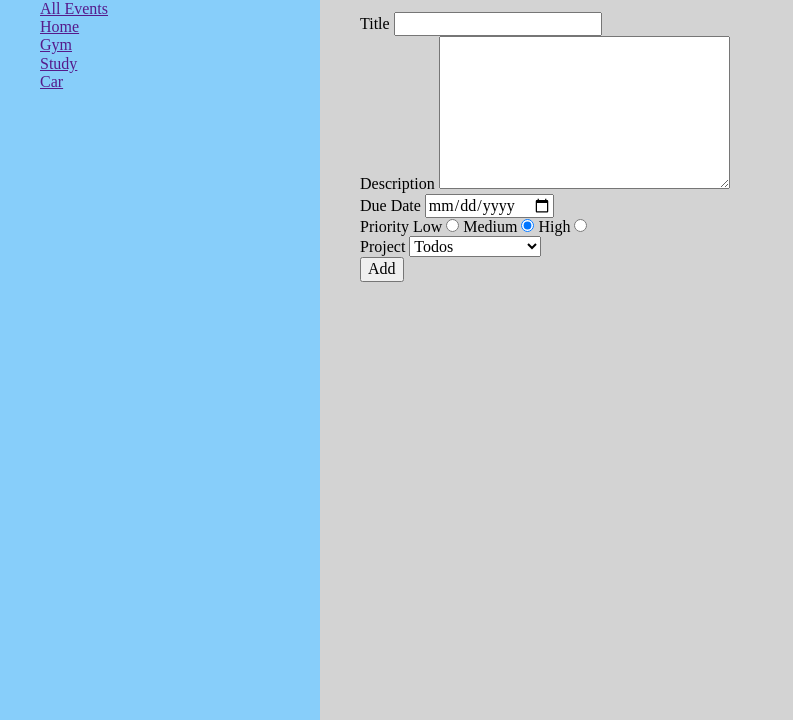
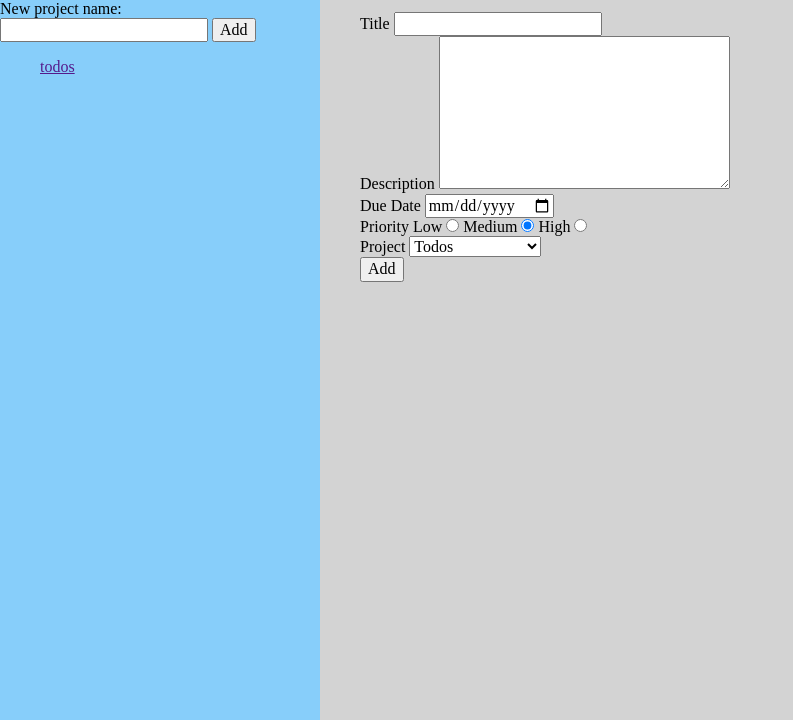
Before and after one commit to gterrile/todolist, a website with bundled scripts: page dist/index.html in a window 1280 px wide. Shown: the part 80-800 px from the top of the page, without its empty margins (0-793 px from the left). Built offline with nearby package versions, Linux system fonts and the light colour scheme.

Commit message:
project file added

```diff
--- a/src/index.js
+++ b/src/index.js
@@ -8,56 +8,118 @@ const modalBody = document.getElementById('modal-body');
 const btnAddEvent = document.getElementById('btn-add-event');
 const btnSubmitEvent = document.getElementById('btn-submit-event');
 const deleteData = document.getElementById('delete-data');
+const btnNewProject = document.getElementById('btn-new-project');
+const newProjectName = document.getElementById('new-project-name');
+
 
 initializeStorageFile();
+initializeProjectsFile();
+displaySideBarProjects();
 
-// Creates localStorage main file.
-// const initialize = (function(){
-//   if (!localStorage.getItem('allEvents')) {
-//     let allEvents = [];
-//     localStorage.setItem('allEvents', JSON.stringify(allEvents));
-//   }
-// })();
 
-// modalBody.setAttribute('style', 'display: none');
+//////////////////
+// ADD NEW PROJECT
+btnNewProject.addEventListener('click', function() {
 
-// Event Listeners
+  // Handles logic
+  makeNewProject();
+
+  // Handles DOM
+  displaySideBarProjects();
+
+})
+
+
+////////////////
+// ADD NEW EVENT
 btnAddEvent.addEventListener('click', function() {
   // DOM
   modalBody.setAttribute('style', 'display: block');
 
 })
 
+
+///////////////////
+// SUBMIT NEW EVENT
 btnSubmitEvent.addEventListener('click', function() {
   // Logic
   const event = createNewEvent();
   console.log('New event to add:', event);
-
   let temporaryList = JSON.parse(localStorage.getItem('allEvents'))
   temporaryList.push(event);
   localStorage.setItem('allEvents', JSON.stringify(temporaryList));
-
   // DOM
   modalBody.setAttribute('style', 'display: none');
 
 })
 
 
+//////////////////////////
+// ERASE LOCALSTORAGE DATA
 deleteData.addEventListener('click', function() {
   if (confirm('Erase All Events?')) {
     localStorage.clear();
-    console.log('data erased')
+    // Logic
     initializeStorageFile();
+    initializeProjectsFile();
+    // DOM
+    displaySideBarProjects();
   }
 })
 
 
+//////////////
+// NEW PROJECT
+function makeNewProject() {
+  let tempList = JSON.parse(localStorage.getItem('projects'));
+  tempList.push(newProjectName.value);
+  localStorage.setItem('projects', JSON.stringify(tempList));
+  newProjectName.value = '';
+}
+
+
+/////////////////////////////
+// CREATE LOCALSTORAGE EVENTS
 function initializeStorageFile() {
   if (!localStorage.getItem('allEvents')) {
     let allEvents = [];
     localStorage.setItem('allEvents', JSON.stringify(allEvents));
   }
 }
+
+
+///////////////////////////////
+// CREATE LOCALSTORAGE PROJECTS
+function initializeProjectsFile() {
+  if (!localStorage.getItem('projects')) {
+    let projects = ['todos'];
+    localStorage.setItem('projects', JSON.stringify(projects));
+  }
+}
+
+
+//////////
+// SIDEBAR
+function displaySideBarProjects() {
+  const projectList = document.getElementById('projects-list');
+  while (projectList.firstChild) {
+    projectList.removeChild(projectList.firstChild);
+  }
+  let tempList = JSON.parse(localStorage.getItem('projects'));
+  tempList.forEach(item => {
+    // create sidebar DOM
+    let liItem = document.createElement('li');
+    liItem.classList.add('li-item');
+    projectList.appendChild(liItem);
+    let aItem = document.createElement('a');
+    aItem.classList.add('a-item');
+    aItem.textContent = item;
+    aItem.setAttribute('href',"")
+    liItem.appendChild(aItem);
+  })
+}
+
+
 
 // let event = ['1', 'run', 'run a mile', 'today', 'high', 'fitness'];
 // let evento = [{
```
Also changed, not shown: dist/index.html, dist/main.js.
